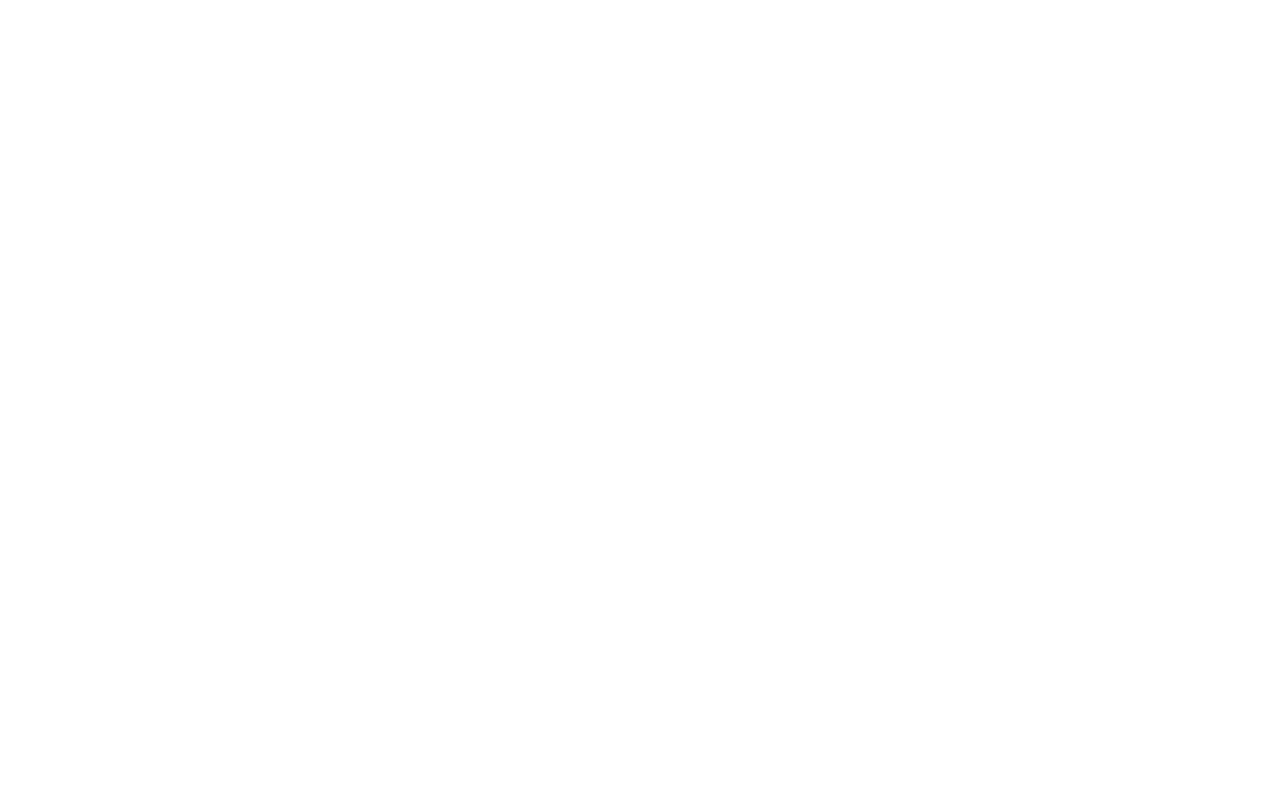
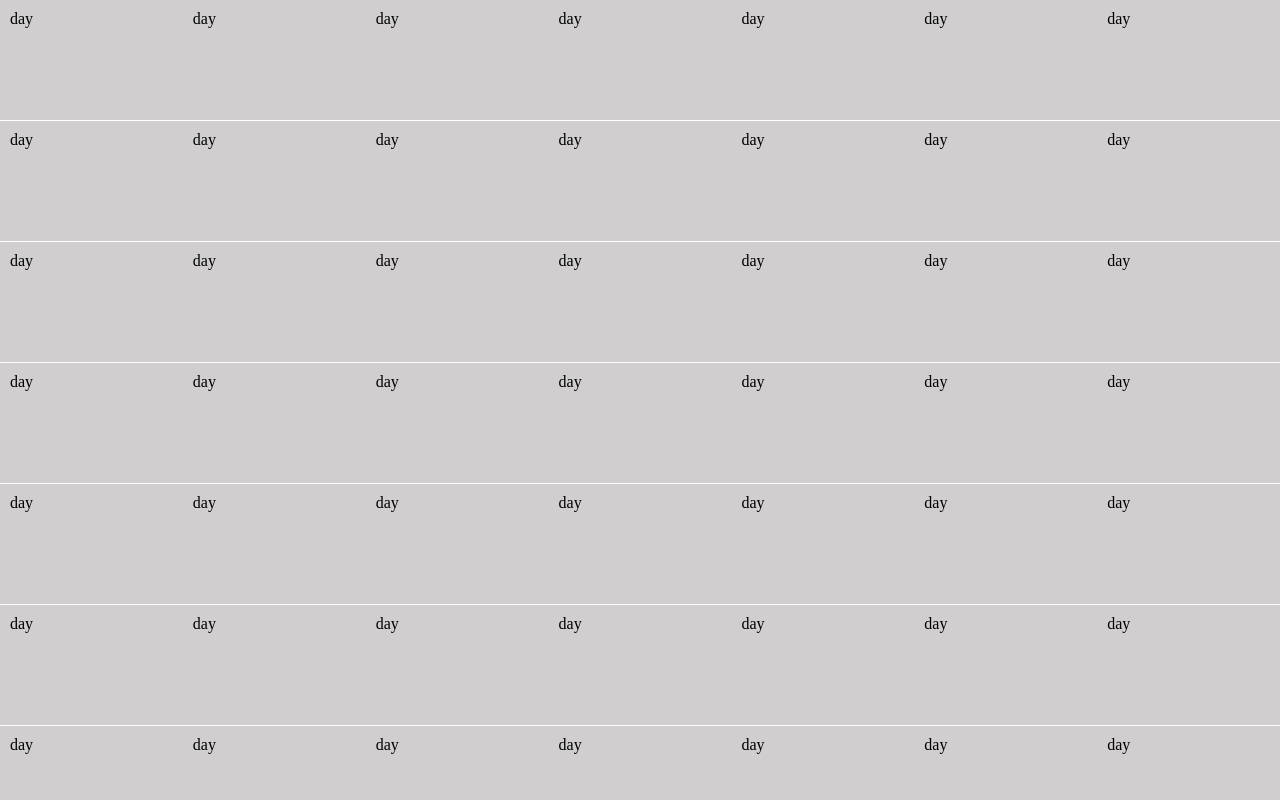
Before and after one commit to scicluna/eventplanner, a React (Vite) app: page / in a window 1280 px wide. Shown: the top 800 px of the page. Built offline with nearby package versions, Linux system fonts and the light colour scheme.

Commit message:
initial csswork

```diff
--- a/src/App.css
+++ b/src/App.css
@@ -2,3 +2,31 @@
   margin: 0;
   padding: 0;
 }
+
+body {
+  overflow-x: hidden;
+}
+
+#root {
+  height: 100vh;
+  width: 100vw;
+}
+
+.giantgrid {
+  display: grid;
+  width: 100%;
+  height: 100%;
+  grid-template-rows: repeat(52, 15vh);
+  gap: 1px;
+}
+
+.week {
+  display: grid;
+  grid-template-columns: repeat(7, 1fr);
+  background-color: rgb(208, 206, 206);
+}
+
+.day {
+  display: flex;
+  padding: 10px;
+}
--- a/src/App.jsx
+++ b/src/App.jsx
@@ -6,9 +6,7 @@
 function App() {
 
   return (
-    <div>
-      <Year />
-    </div>
+    <Year />
   )
 }
 
--- /dev/null
+++ b/src/components/Day.jsx
@@ -0,0 +1,9 @@
+
+
+export function Day() {
+    return (
+        <div className="day">
+            day
+        </div>
+    )
+}
--- a/src/components/Week.jsx
+++ b/src/components/Week.jsx
@@ -1,4 +1,14 @@
+import { useState } from "react"
+import { Day } from "./Day"
 
 export function Week({ week, weeknumber }) {
-    console.log(weeknumber, week)
+    const [currentWeek, setCurrentWeek] = useState(week)
+
+    return (
+        <div className={"week"}>
+            {currentWeek.flat().map((day, i) => {
+                return <Day key={i} />
+            })}
+        </div>
+    )
 }
--- a/src/components/Year.jsx
+++ b/src/components/Year.jsx
@@ -3,12 +3,11 @@
 
 
 export function Year() {
-    const [weeks, setWeeks] = useState(Array(52).fill([Array(7).fill(null)]))
+    const [year, setYear] = useState(Array(52).fill([Array(7).fill(null)]))
 
-    console.log(weeks)
     return (
-        <div className={"yearly"}>
-            {weeks.map((week, i) =>
+        <div className={"giantgrid"}>
+            {year.map((week, i) =>
                 <Week key={i} weeknumber={i} week={week} />)}
         </div>
     )
```
